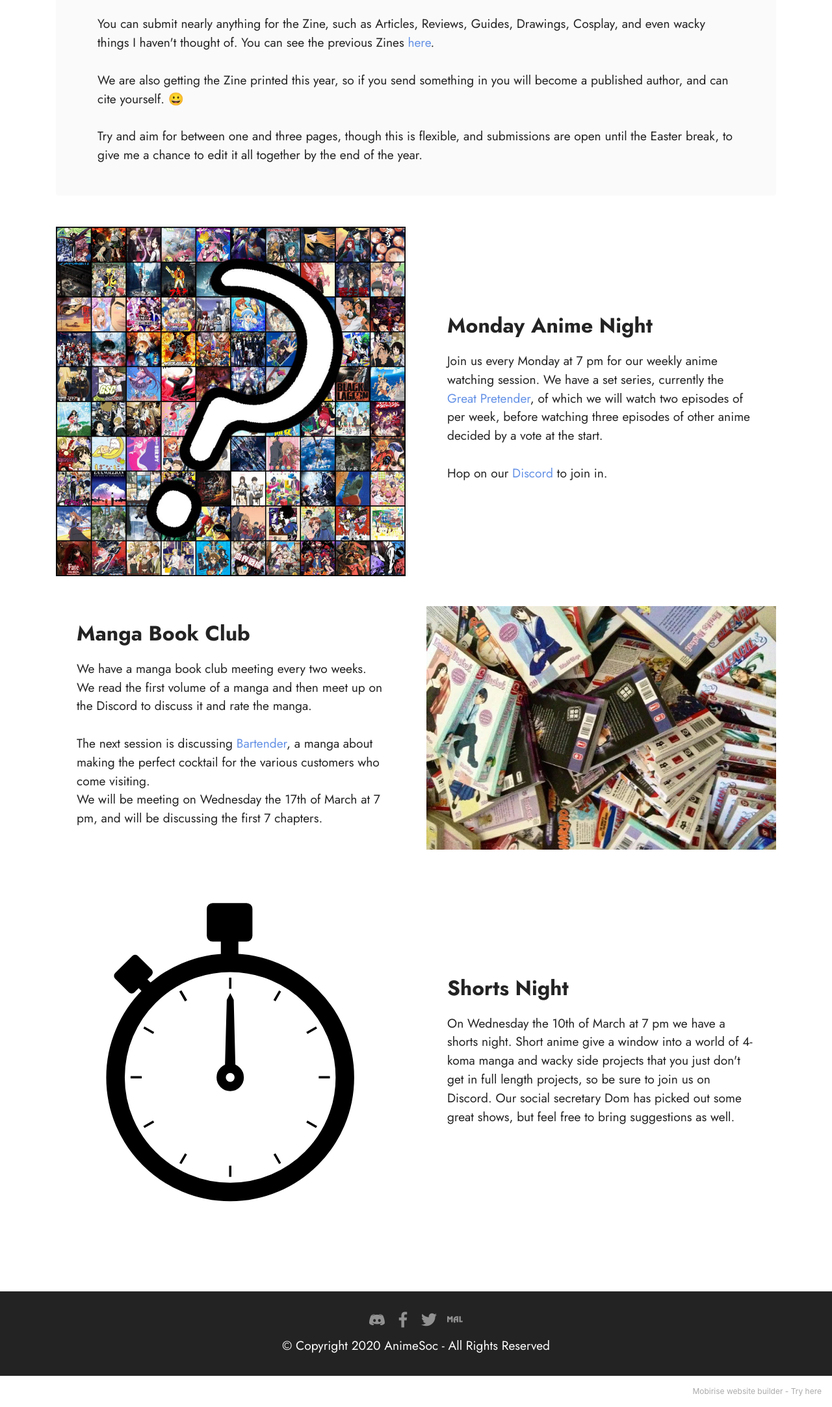
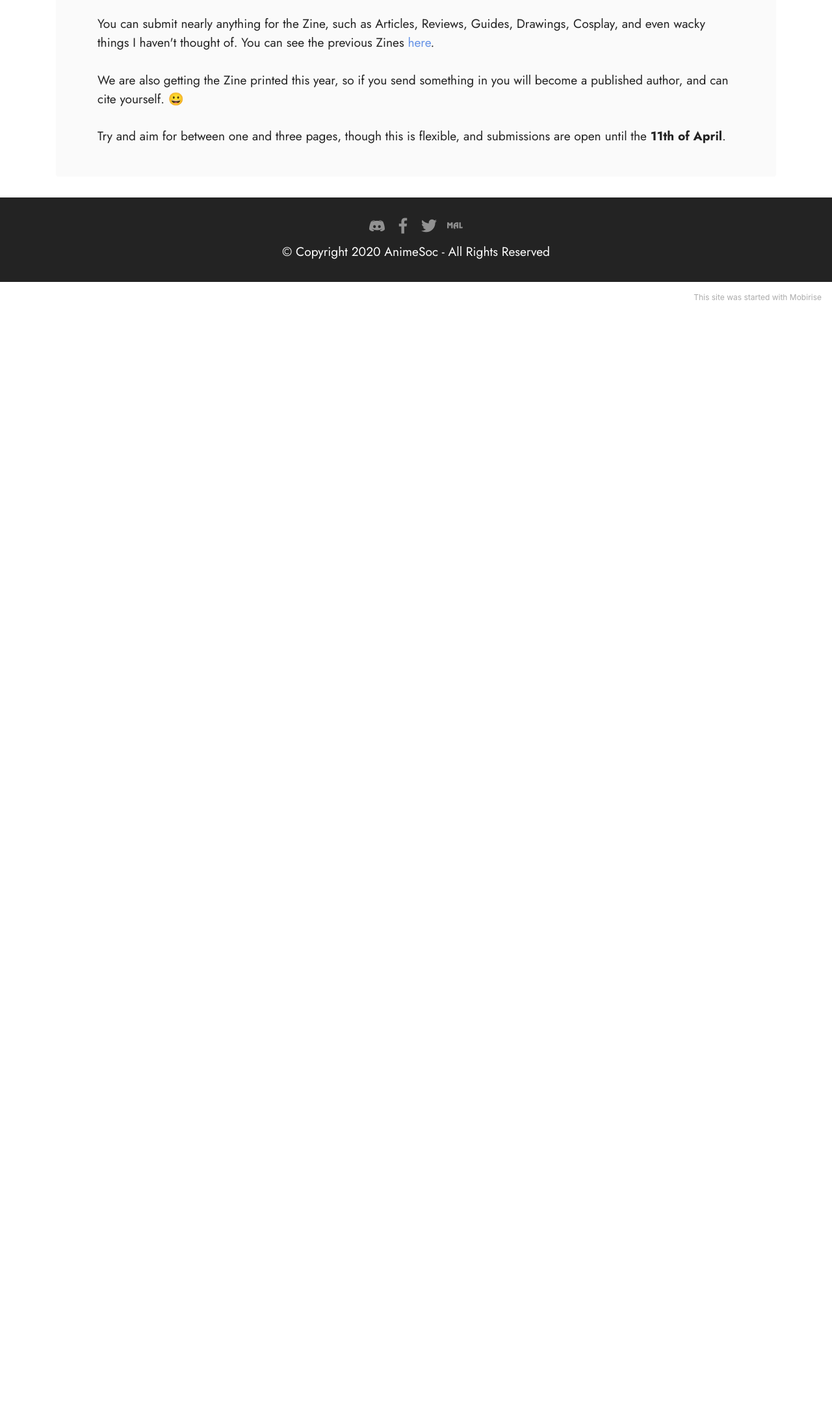
Before and after one commit to AnimeSocNotts/animesocnotts.github.io, a PHP site: page /events.html in a window 1280 px wide. Shown: the part 275-2441 px from the top of the page at 65% size. After the commit the page ends 737 px from the top, so only its background shows below. Run offline with PHP 8.4, Linux system fonts and the light colour scheme.

Commit message:
Remove past events from events page.

```diff
--- a/archives.html
+++ b/archives.html
@@ -152,7 +152,7 @@
             </div>
         </div>
     </div>
-</section><section style="background-color: #fff; font-family: -apple-system, BlinkMacSystemFont, 'Segoe UI', 'Roboto', 'Helvetica Neue', Arial, sans-serif; color:#aaa; font-size:12px; padding: 0; align-items: center; display: flex;"><a href="https://mobirise.site/r" style="flex: 1 1; height: 3rem; padding-left: 1rem;"></a><p style="flex: 0 0 auto; margin:0; padding-right:1rem;"><a href="https://mobirise.site/c" style="color:#aaa;">This</a> web page was built with Mobirise</p></section><script src="assets/web/assets/jquery/jquery.min.js"></script>  <script src="assets/popper/popper.min.js"></script>  <script src="assets/tether/tether.min.js"></script>  <script src="assets/bootstrap/js/bootstrap.min.js"></script>  <script src="assets/smoothscroll/smooth-scroll.js"></script>  <script src="assets/dropdown/js/nav-dropdown.js"></script>  <script src="assets/dropdown/js/navbar-dropdown.js"></script>  <script src="assets/touchswipe/jquery.touch-swipe.min.js"></script>  <script src="assets/mbr-switch-arrow/mbr-switch-arrow.js"></script>  <script src="assets/theme/js/script.js"></script>
+</section><section style="background-color: #fff; font-family: -apple-system, BlinkMacSystemFont, 'Segoe UI', 'Roboto', 'Helvetica Neue', Arial, sans-serif; color:#aaa; font-size:12px; padding: 0; align-items: center; display: flex;"><a href="https://mobirise.site/r" style="flex: 1 1; height: 3rem; padding-left: 1rem;"></a><p style="flex: 0 0 auto; margin:0; padding-right:1rem;">Made with <a href="https://mobirise.site/a" style="color:#aaa;">Mobirise</a></p></section><script src="assets/web/assets/jquery/jquery.min.js"></script>  <script src="assets/popper/popper.min.js"></script>  <script src="assets/tether/tether.min.js"></script>  <script src="assets/bootstrap/js/bootstrap.min.js"></script>  <script src="assets/smoothscroll/smooth-scroll.js"></script>  <script src="assets/dropdown/js/nav-dropdown.js"></script>  <script src="assets/dropdown/js/navbar-dropdown.js"></script>  <script src="assets/touchswipe/jquery.touch-swipe.min.js"></script>  <script src="assets/mbr-switch-arrow/mbr-switch-arrow.js"></script>  <script src="assets/theme/js/script.js"></script>
 
 
 </body>
--- a/assets/mobirise/css/mbr-additional.css
+++ b/assets/mobirise/css/mbr-additional.css
@@ -1684,63 +1684,6 @@ a {
     padding-top: 2rem;
   }
 }
-.cid-sa2EH5Na8X {
-  padding-top: 1rem;
-  padding-bottom: 1rem;
-  background-color: #ffffff;
-}
-@media (max-width: 991px) {
-  .cid-sa2EH5Na8X .image-wrapper {
-    margin-bottom: 1rem;
-  }
-}
-.cid-sa2EH5Na8X img {
-  width: 100%;
-}
-@media (min-width: 992px) {
-  .cid-sa2EH5Na8X .text-wrapper {
-    padding: 2rem;
-  }
-}
-.cid-sePhesVTUJ {
-  padding-top: 1rem;
-  padding-bottom: 2rem;
-  background-color: #ffffff;
-}
-@media (max-width: 991px) {
-  .cid-sePhesVTUJ .image-wrapper {
-    margin-bottom: 1rem;
-  }
-}
-.cid-sePhesVTUJ .row {
-  flex-direction: row-reverse;
-}
-.cid-sePhesVTUJ img {
-  width: 100%;
-}
-@media (min-width: 992px) {
-  .cid-sePhesVTUJ .text-wrapper {
-    padding: 2rem;
-  }
-}
-.cid-spNplgRVsZ {
-  padding-top: 0rem;
-  padding-bottom: 6rem;
-  background-color: #ffffff;
-}
-@media (max-width: 991px) {
-  .cid-spNplgRVsZ .image-wrapper {
-    margin-bottom: 1rem;
-  }
-}
-.cid-spNplgRVsZ img {
-  width: 100%;
-}
-@media (min-width: 992px) {
-  .cid-spNplgRVsZ .text-wrapper {
-    padding: 2rem;
-  }
-}
 .cid-sa2HO7otIW {
   padding-top: 2rem;
   padding-bottom: 2rem;
--- a/events.html
+++ b/events.html
@@ -75,7 +75,7 @@
                         </div>
                     </div>
                     <div class="bottom-line">
-                        <p class="mbr-text mbr-fonts-style display-7">If you are feeling creative, why not also write an article for the Zine? The Zine is a magazine produced by the society about once a year, detailing what we have gotten up to and filled with many anime adjacent things.<br><br>You can submit nearly anything for the Zine, such as Articles, Reviews, Guides, Drawings, Cosplay, and even wacky things I haven't thought of. You can see the previous Zines <a href="/archives" class="text-primary">here</a>.<br><br>We are also getting the Zine printed this year, so if you send something in you will become a published author, and can cite yourself.&nbsp;😀<br><br>Try and aim for between one and three pages, though this is flexible, and submissions are open until the Easter break, to give me a chance to edit it all together by the end of the year.<br></p>
+                        <p class="mbr-text mbr-fonts-style display-7">If you are feeling creative, why not also write an article for the Zine? The Zine is a magazine produced by the society about once a year, detailing what we have gotten up to and filled with many anime adjacent things.<br><br>You can submit nearly anything for the Zine, such as Articles, Reviews, Guides, Drawings, Cosplay, and even wacky things I haven't thought of. You can see the previous Zines <a href="/archives" class="text-primary">here</a>.<br><br>We are also getting the Zine printed this year, so if you send something in you will become a published author, and can cite yourself.&nbsp;😀<br><br>Try and aim for between one and three pages, though this is flexible, and submissions are open until the <strong>11th of April</strong>.<br></p>
                     </div>
                 </div>
             </div>
@@ -90,79 +90,6 @@
 
 
 
-        </div>
-    </div>
-</section>
-
-<section class="image1 cid-sa2EH5Na8X" id="image1-b">
-
-
-
-
-    <div class="container">
-        <div class="row align-items-center">
-            <div class="col-12 col-lg-6">
-                <div class="image-wrapper">
-                    <img src="assets/images/anime-question-1000x1000.jpg" alt="Question mark over anime grid">
-
-                </div>
-            </div>
-            <div class="col-12 col-lg">
-                <div class="text-wrapper">
-                    <h3 class="mbr-section-title mbr-fonts-style mb-3 display-5">
-                        <strong>Monday Anime Night</strong></h3>
-                    <p class="mbr-text mbr-fonts-style display-7">Join us every Monday at 7 pm for our weekly anime watching session. We have a set series, currently the <a href="https://myanimelist.net/anime/40052/Great_Pretender" class="text-primary">Great Pretender</a>, of which we will watch two episodes of per week, before watching three episodes of other anime decided by a vote at the start.<br><br>Hop on our <a href="https://discord.gg/Tz5Jcq5" class="text-primary" target="_blank">Discord</a> to join in.</p>
-                </div>
-            </div>
-        </div>
-    </div>
-</section>
-
-<section class="image2 cid-sePhesVTUJ" id="image2-o">
-
-
-
-
-    <div class="container">
-        <div class="row align-items-center">
-            <div class="col-12 col-lg-6">
-                <div class="image-wrapper">
-                    <img src="assets/images/manga-pile-768x536.jpg" alt="Pile of manga">
-
-                </div>
-            </div>
-            <div class="col-12 col-lg">
-                <div class="text-wrapper">
-                    <h3 class="mbr-section-title mbr-fonts-style mb-3 display-5">
-                        <strong>Manga Book Club</strong></h3>
-                    <p class="mbr-text mbr-fonts-style display-7">We have a manga book club meeting every two weeks. We read the first volume of a manga and then meet up on the Discord to discuss it and rate the manga.<br>
-<br>The next session is discussing <a href="https://myanimelist.net/manga/3713/Bartender" class="text-primary">Bartender</a>, a manga about making the perfect cocktail for the various customers who come visiting.<br>We will be meeting on Wednesday the 17th of March at 7 pm, and will be discussing the first 7 chapters.</p>
-                </div>
-            </div>
-        </div>
-    </div>
-</section>
-
-<section class="image1 cid-spNplgRVsZ" id="image1-y">
-
-
-
-
-    <div class="container">
-        <div class="row align-items-center">
-            <div class="col-12 col-lg-6">
-                <div class="image-wrapper">
-                    <img src="assets/images/chronograph-160754.svg" alt="Stopwatch graphic">
-
-                </div>
-            </div>
-            <div class="col-12 col-lg">
-                <div class="text-wrapper">
-                    <h3 class="mbr-section-title mbr-fonts-style mb-3 display-5">
-                        <strong>Shorts Night</strong></h3>
-                    <p class="mbr-text mbr-fonts-style display-7">On Wednesday the 10th of March at 7 pm we have a shorts night. Short anime give a window into a world of 4-koma manga and wacky side projects that you just don't get in full length projects, so be sure to join us on Discord. Our social secretary Dom has picked out some great shows, but feel free to bring suggestions as well.</p>
-                </div>
-            </div>
         </div>
     </div>
 </section>
@@ -208,7 +135,7 @@
             </div>
         </div>
     </div>
-</section><section style="background-color: #fff; font-family: -apple-system, BlinkMacSystemFont, 'Segoe UI', 'Roboto', 'Helvetica Neue', Arial, sans-serif; color:#aaa; font-size:12px; padding: 0; align-items: center; display: flex;"><a href="https://mobirise.site/i" style="flex: 1 1; height: 3rem; padding-left: 1rem;"></a><p style="flex: 0 0 auto; margin:0; padding-right:1rem;">Mobirise website builder - <a href="https://mobirise.site/p" style="color:#aaa;">Try here</a></p></section><script src="assets/web/assets/jquery/jquery.min.js"></script>  <script src="assets/popper/popper.min.js"></script>  <script src="assets/tether/tether.min.js"></script>  <script src="assets/bootstrap/js/bootstrap.min.js"></script>  <script src="assets/smoothscroll/smooth-scroll.js"></script>  <script src="assets/dropdown/js/nav-dropdown.js"></script>  <script src="assets/dropdown/js/navbar-dropdown.js"></script>  <script src="assets/touchswipe/jquery.touch-swipe.min.js"></script>  <script src="assets/theme/js/script.js"></script>
+</section><section style="background-color: #fff; font-family: -apple-system, BlinkMacSystemFont, 'Segoe UI', 'Roboto', 'Helvetica Neue', Arial, sans-serif; color:#aaa; font-size:12px; padding: 0; align-items: center; display: flex;"><a href="https://mobirise.site/p" style="flex: 1 1; height: 3rem; padding-left: 1rem;"></a><p style="flex: 0 0 auto; margin:0; padding-right:1rem;">This <a href="https://mobirise.site/e" style="color:#aaa;">site</a> was started with Mobirise</p></section><script src="assets/web/assets/jquery/jquery.min.js"></script>  <script src="assets/popper/popper.min.js"></script>  <script src="assets/tether/tether.min.js"></script>  <script src="assets/bootstrap/js/bootstrap.min.js"></script>  <script src="assets/smoothscroll/smooth-scroll.js"></script>  <script src="assets/dropdown/js/nav-dropdown.js"></script>  <script src="assets/dropdown/js/navbar-dropdown.js"></script>  <script src="assets/touchswipe/jquery.touch-swipe.min.js"></script>  <script src="assets/theme/js/script.js"></script>
 
 
 </body>
--- a/index.html
+++ b/index.html
@@ -95,7 +95,7 @@
                     <div class="item-content">
                         <h5 class="item-title mbr-fonts-style display-7"><strong>Upcoming Events</strong></h5>
 
-                        <p class="mbr-text mbr-fonts-style mt-3 display-7">From our manga book club to online screenings, check here to find out what the society has coming up.</p>
+                        <p class="mbr-text mbr-fonts-style mt-3 display-7">From our manga book club to anime screenings, check here to find out what the society has coming up.</p>
                     </div>
                     <div class="mbr-section-btn item-footer mt-2"><a href="events.html" class="btn btn-primary item-btn display-7">Learn More
                             &gt;</a></div>
@@ -311,7 +311,7 @@
             </div>
         </div>
     </div>
-</section><section style="background-color: #fff; font-family: -apple-system, BlinkMacSystemFont, 'Segoe UI', 'Roboto', 'Helvetica Neue', Arial, sans-serif; color:#aaa; font-size:12px; padding: 0; align-items: center; display: flex;"><a href="https://mobirise.site/f" style="flex: 1 1; height: 3rem; padding-left: 1rem;"></a><p style="flex: 0 0 auto; margin:0; padding-right:1rem;">Start your own site - <a href="https://mobirise.site/v" style="color:#aaa;">Click here</a></p></section><script src="assets/web/assets/jquery/jquery.min.js"></script>  <script src="assets/popper/popper.min.js"></script>  <script src="assets/tether/tether.min.js"></script>  <script src="assets/bootstrap/js/bootstrap.min.js"></script>  <script src="assets/smoothscroll/smooth-scroll.js"></script>  <script src="assets/dropdown/js/nav-dropdown.js"></script>  <script src="assets/dropdown/js/navbar-dropdown.js"></script>  <script src="assets/touchswipe/jquery.touch-swipe.min.js"></script>  <script src="assets/parallax/jarallax.min.js"></script>  <script src="assets/theme/js/script.js"></script>
+</section><section style="background-color: #fff; font-family: -apple-system, BlinkMacSystemFont, 'Segoe UI', 'Roboto', 'Helvetica Neue', Arial, sans-serif; color:#aaa; font-size:12px; padding: 0; align-items: center; display: flex;"><a href="https://mobirise.site/a" style="flex: 1 1; height: 3rem; padding-left: 1rem;"></a><p style="flex: 0 0 auto; margin:0; padding-right:1rem;">Make a free website with <a href="https://mobirise.site/z" style="color:#aaa;">Mobirise</a></p></section><script src="assets/web/assets/jquery/jquery.min.js"></script>  <script src="assets/popper/popper.min.js"></script>  <script src="assets/tether/tether.min.js"></script>  <script src="assets/bootstrap/js/bootstrap.min.js"></script>  <script src="assets/smoothscroll/smooth-scroll.js"></script>  <script src="assets/dropdown/js/nav-dropdown.js"></script>  <script src="assets/dropdown/js/navbar-dropdown.js"></script>  <script src="assets/touchswipe/jquery.touch-swipe.min.js"></script>  <script src="assets/parallax/jarallax.min.js"></script>  <script src="assets/theme/js/script.js"></script>
 
 
 </body>
```
Also changed, not shown: assets/theme/js/script.js, 1 other file.
